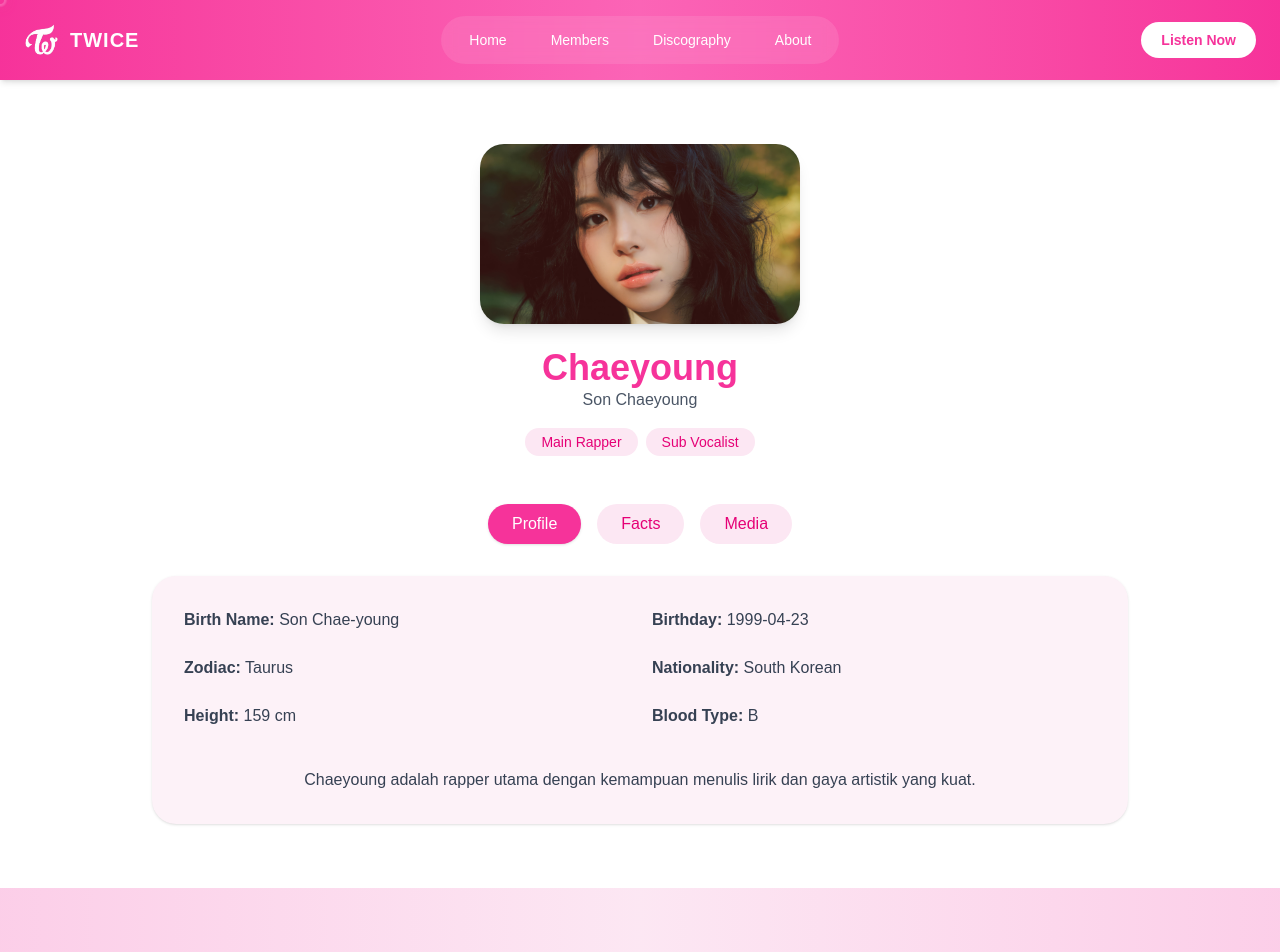
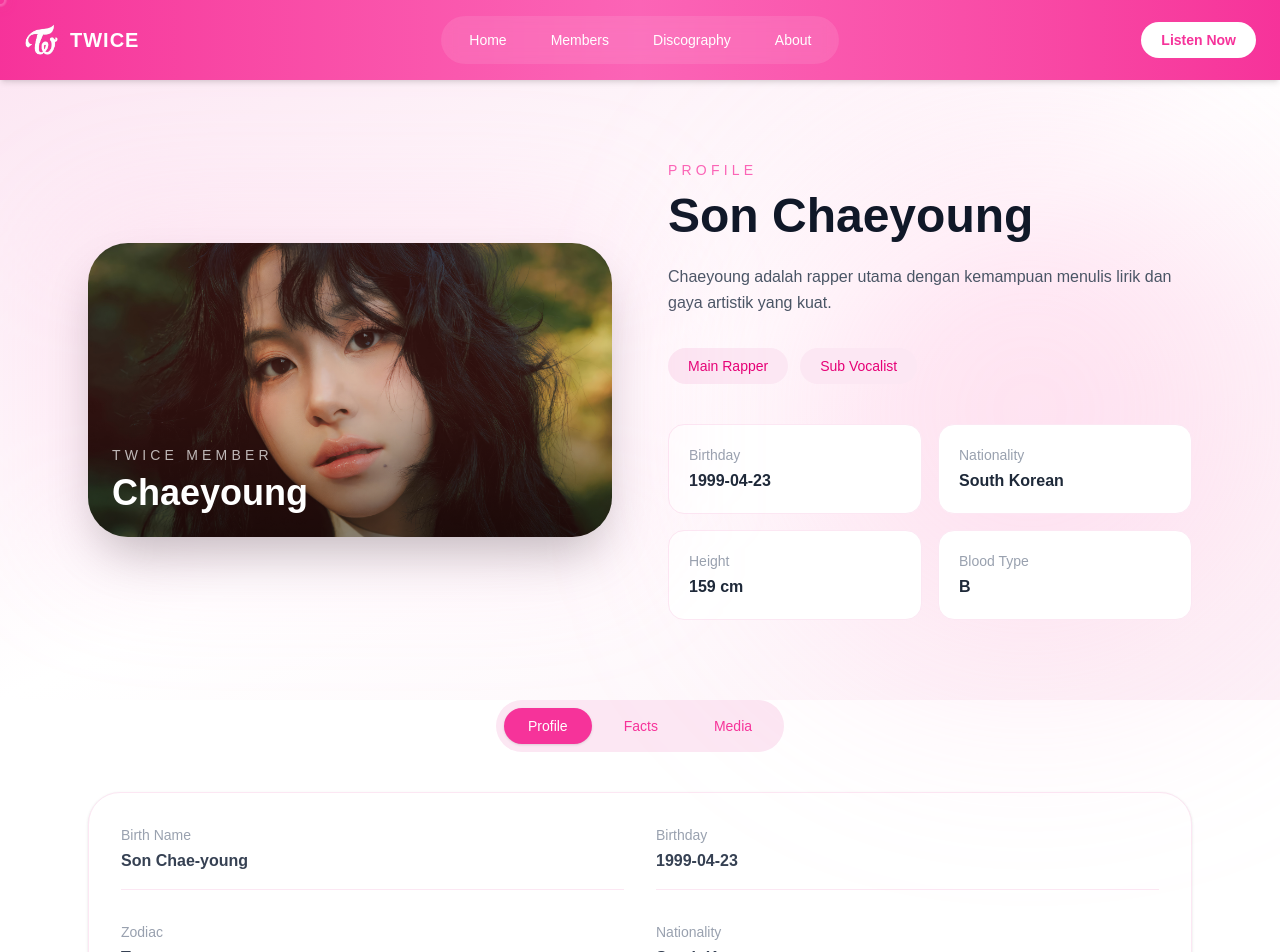
Before and after one commit to naufaldzakwannn/twice, a Next.js app: page /members/chaeyoung in a window 1280 px wide. Shown: the top 952 px of the page. Built offline with nearby package versions, Linux system fonts and the light colour scheme.

Commit message:
Redesign detail members

```diff
--- a/app/members/[slug]/page.tsx
+++ b/app/members/[slug]/page.tsx
@@ -9,95 +9,155 @@
 
 export default function MemberDetail({ params }: { params: Promise<{ slug: string }> }) {
   const { slug } = use(params);
+
   const member = members.find((m) => m.slug === slug);
 
   const [tab, setTab] = useState<TabType>("profile");
 
   if (!member) {
-    return <p className="p-10 text-center">Member not found</p>;
+    return <div className="min-h-screen flex items-center justify-center">Member not found</div>;
   }
 
   return (
-    <section className="max-w-5xl mx-auto px-6 py-16">
-      {/* HEADER */}
-      <div className="text-center">
-        <motion.div initial={{ opacity: 0, scale: 0.9 }} animate={{ opacity: 1, scale: 1 }} transition={{ duration: 0.5 }}>
-          <Image src={member.image} alt={member.name} width={320} height={320} className="mx-auto rounded-3xl shadow-lg" />
+    <main className="bg-white min-h-screen overflow-hidden">
+      {/* HERO */}
+      <section className="relative">
+        {/* background */}
+        <div className="absolute inset-0 bg-gradient-to-br from-pink-100 via-white to-pink-50" />
+
+        {/* glow */}
+        <div className="absolute top-20 right-0 w-[500px] h-[500px] bg-pink-300/30 blur-[120px] rounded-full" />
+
+        <div className="relative max-w-6xl mx-auto px-6 py-20 grid md:grid-cols-2 gap-14 items-center">
+          {/* IMAGE */}
+          <motion.div initial={{ opacity: 0, x: -40 }} animate={{ opacity: 1, x: 0 }} className="relative">
+            {/* glow */}
+            <div className="absolute -inset-5 bg-pink-300/20 blur-3xl rounded-[3rem]" />
+
+            <div className="relative overflow-hidden rounded-[2.5rem] shadow-2xl">
+              <Image src={member.image} alt={member.name} width={600} height={800} className="w-full h-auto object-cover" priority />
+
+              {/* overlay */}
+              <div className="absolute inset-0 bg-gradient-to-t from-black/40 via-transparent to-transparent" />
+
+              {/* floating label */}
+              <div className="absolute bottom-6 left-6">
+                <p className="text-white/70 text-sm tracking-[0.3em]">TWICE MEMBER</p>
+
+                <h2 className="text-4xl font-extrabold text-white mt-2">{member.stageName}</h2>
+              </div>
+            </div>
           </motion.div>
 
-        <motion.h1 initial={{ opacity: 0, y: 20 }} animate={{ opacity: 1, y: 0 }} transition={{ delay: 0.2 }} className="mt-6 text-4xl font-extrabold text-pink-500">
-          {member.stageName}
-        </motion.h1>
+          {/* INFO */}
+          <motion.div initial={{ opacity: 0, x: 40 }} animate={{ opacity: 1, x: 0 }}>
+            <p className="uppercase tracking-[0.3em] text-pink-400 text-sm">Profile</p>
 
-        <motion.p initial={{ opacity: 0 }} animate={{ opacity: 1 }} transition={{ delay: 0.3 }} className="text-gray-600">
-          {member.name}
-        </motion.p>
+            <h1 className="mt-3 text-5xl font-extrabold text-gray-900">{member.name}</h1>
 
-        {/* POSITION */}
-        <motion.div initial={{ opacity: 0 }} animate={{ opacity: 1 }} transition={{ delay: 0.4 }} className="mt-4 flex justify-center flex-wrap gap-2">
+            <p className="mt-6 text-gray-600 leading-relaxed">{member.description}</p>
+
+            {/* POSITIONS */}
+            <div className="mt-8 flex flex-wrap gap-3">
               {member.position.map((pos) => (
-            <span key={pos} className="px-4 py-1 rounded-full text-sm bg-pink-100 text-pink-600">
+                <span key={pos} className="px-5 py-2 rounded-full bg-pink-100 text-pink-600 text-sm font-medium">
                   {pos}
                 </span>
               ))}
+            </div>
+
+            {/* QUICK STATS */}
+            <div className="mt-10 grid grid-cols-2 gap-4">
+              <InfoCard label="Birthday" value={member.birthday} />
+              <InfoCard label="Nationality" value={member.nationality} />
+              <InfoCard label="Height" value={member.height} />
+              <InfoCard label="Blood Type" value={member.bloodType} />
+            </div>
           </motion.div>
         </div>
+      </section>
 
       {/* TABS */}
-      <div className="mt-12 flex justify-center gap-4">
+      <section className="max-w-6xl mx-auto px-6 pb-24">
+        {/* TAB BUTTONS */}
+        <div className="flex justify-center">
+          <div className="bg-pink-100 p-2 rounded-full flex gap-2">
             <TabButton label="Profile" active={tab === "profile"} onClick={() => setTab("profile")} />
+
             <TabButton label="Facts" active={tab === "facts"} onClick={() => setTab("facts")} />
+
             <TabButton label="Media" active={tab === "media"} onClick={() => setTab("media")} />
           </div>
+        </div>
 
-      {/* TAB CONTENT */}
-      <div className="mt-8 bg-pink-50 rounded-3xl p-8 shadow-sm">
+        {/* CONTENT */}
+        <div className="mt-10">
           <AnimatePresence mode="wait">
+            {/* PROFILE */}
             {tab === "profile" && (
-            <motion.div key="profile" initial={{ opacity: 0, y: 10 }} animate={{ opacity: 1, y: 0 }} exit={{ opacity: 0 }} transition={{ duration: 0.3 }} className="grid md:grid-cols-2 gap-6 text-gray-700">
-              <p>
-                <b>Birth Name:</b> {member.birthName}
-              </p>
-              <p>
-                <b>Birthday:</b> {member.birthday}
-              </p>
-              <p>
-                <b>Zodiac:</b> {member.zodiac}
-              </p>
-              <p>
-                <b>Nationality:</b> {member.nationality}
-              </p>
-              <p>
-                <b>Height:</b> {member.height}
-              </p>
-              <p>
-                <b>Blood Type:</b> {member.bloodType}
-              </p>
+              <motion.div key="profile" initial={{ opacity: 0, y: 20 }} animate={{ opacity: 1, y: 0 }} exit={{ opacity: 0 }} className="bg-white border border-pink-100 rounded-[2rem] p-8 shadow-sm">
+                <div className="grid md:grid-cols-2 gap-8 text-gray-700">
+                  <ProfileItem label="Birth Name" value={member.birthName} />
 
-              <p className="md:col-span-2 mt-4 text-center">{member.description}</p>
+                  <ProfileItem label="Birthday" value={member.birthday} />
+
+                  <ProfileItem label="Zodiac" value={member.zodiac} />
+
+                  <ProfileItem label="Nationality" value={member.nationality} />
+
+                  <ProfileItem label="Height" value={member.height} />
+
+                  <ProfileItem label="Blood Type" value={member.bloodType} />
+                </div>
               </motion.div>
             )}
 
+            {/* FACTS */}
             {tab === "facts" && (
-            <motion.div key="facts" initial={{ opacity: 0 }} animate={{ opacity: 1 }} exit={{ opacity: 0 }} transition={{ duration: 0.3 }} className="text-center text-gray-700 space-y-3">
-              <p>
-                ✨ Stage name: <b>{member.stageName}</b>
-              </p>
+              <motion.div key="facts" initial={{ opacity: 0 }} animate={{ opacity: 1 }} exit={{ opacity: 0 }} className="bg-pink-50 rounded-[2rem] p-10 text-center">
+                <h3 className="text-3xl font-bold text-pink-500">Fun Facts</h3>
+
+                <div className="mt-8 space-y-4 text-gray-700">
+                  <p>✨ Stage Name: {member.stageName}</p>
                   <p>🎂 Born on {member.birthday}</p>
                   <p>🌍 Nationality: {member.nationality}</p>
-              <p>💗 Position: {member.position.join(", ")}</p>
-              <p className="mt-4 text-gray-500">Fun facts 👀</p>
+                  <p>💖 Positions: {member.position.join(", ")}</p>
+                </div>
               </motion.div>
             )}
 
+            {/* MEDIA */}
             {tab === "media" && (
-            <motion.div key="media" initial={{ opacity: 0 }} animate={{ opacity: 1 }} exit={{ opacity: 0 }} className="text-center text-gray-500">
-              Media content coming soon 💖
+              <motion.div key="media" initial={{ opacity: 0 }} animate={{ opacity: 1 }} exit={{ opacity: 0 }} className="bg-gradient-to-br from-pink-100 to-pink-50 rounded-[2rem] p-14 text-center">
+                <h3 className="text-3xl font-bold text-pink-500">Media</h3>
+
+                <p className="mt-4 text-gray-600">Photos, fancams, and performances coming soon 💖</p>
               </motion.div>
             )}
           </AnimatePresence>
         </div>
       </section>
+    </main>
+  );
+}
+
+/* INFO CARD */
+function InfoCard({ label, value }: { label: string; value: string }) {
+  return (
+    <div className="bg-white border border-pink-100 rounded-2xl p-5">
+      <p className="text-sm text-gray-400">{label}</p>
+      <h3 className="mt-1 font-semibold text-gray-800">{value}</h3>
+    </div>
+  );
+}
+
+/* PROFILE ITEM */
+function ProfileItem({ label, value }: { label: string; value: string }) {
+  return (
+    <div className="border-b border-pink-100 pb-4">
+      <p className="text-sm text-gray-400">{label}</p>
+      <h3 className="mt-1 font-semibold">{value}</h3>
+    </div>
   );
 }
 
@@ -106,8 +166,8 @@
   return (
     <button
       onClick={onClick}
-      className={`px-6 py-2 rounded-full font-medium transition
-        ${active ? "bg-pink-500 text-white shadow" : "bg-pink-100 text-pink-600 hover:bg-pink-200"}`}
+      className={`px-6 py-2 rounded-full text-sm font-medium transition-all
+      ${active ? "bg-pink-500 text-white shadow" : "text-pink-500 hover:bg-pink-200"}`}
     >
       {label}
     </button>
--- a/data/members.ts
+++ b/data/members.ts
@@ -97,6 +97,7 @@
     bloodType: "O",
     image: "/members/dahyun.jpg",
     description: "Dahyun dikenal dengan personality ceria dan ekspresi unik. Sering menjadi mood maker grup.",
+    position: "left",
   },
   {
     slug: "chaeyoung",
```
Lines whose indentation alone changed are shown as unchanged.
